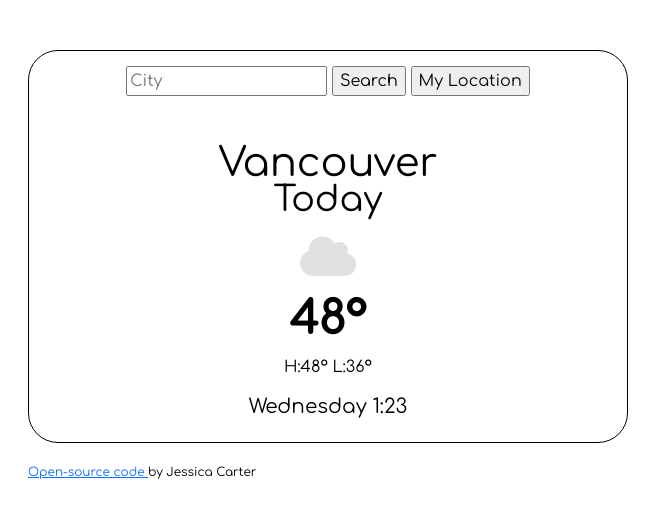
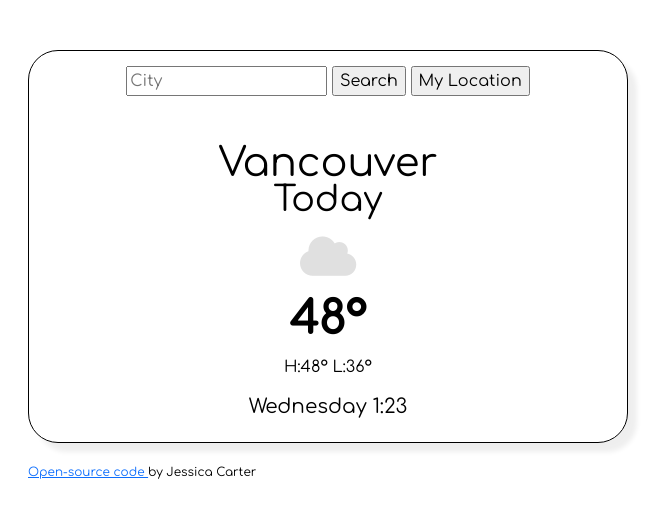
Before and after one commit to JessKCode/SheCodes-WeatherApp, a plain HTML site: page index.html in a window 1280 px wide. Shown: the full height of the page, 312-978 px from the left. Drawn offline with nearby package versions, Linux system fonts and the light colour scheme.

Commit message:
added more styling
added shadow

```diff
--- a/weatherStyles.css
+++ b/weatherStyles.css
@@ -28,7 +28,7 @@ h3 {
 .todayBox {
   border: #000 solid 1px;
   border-radius: 30px;
-
+  box-shadow: 9px 9px 5px rgba(0, 0, 0, 0.068);
   padding-bottom: 15px;
   text-align: center;
 }
```
